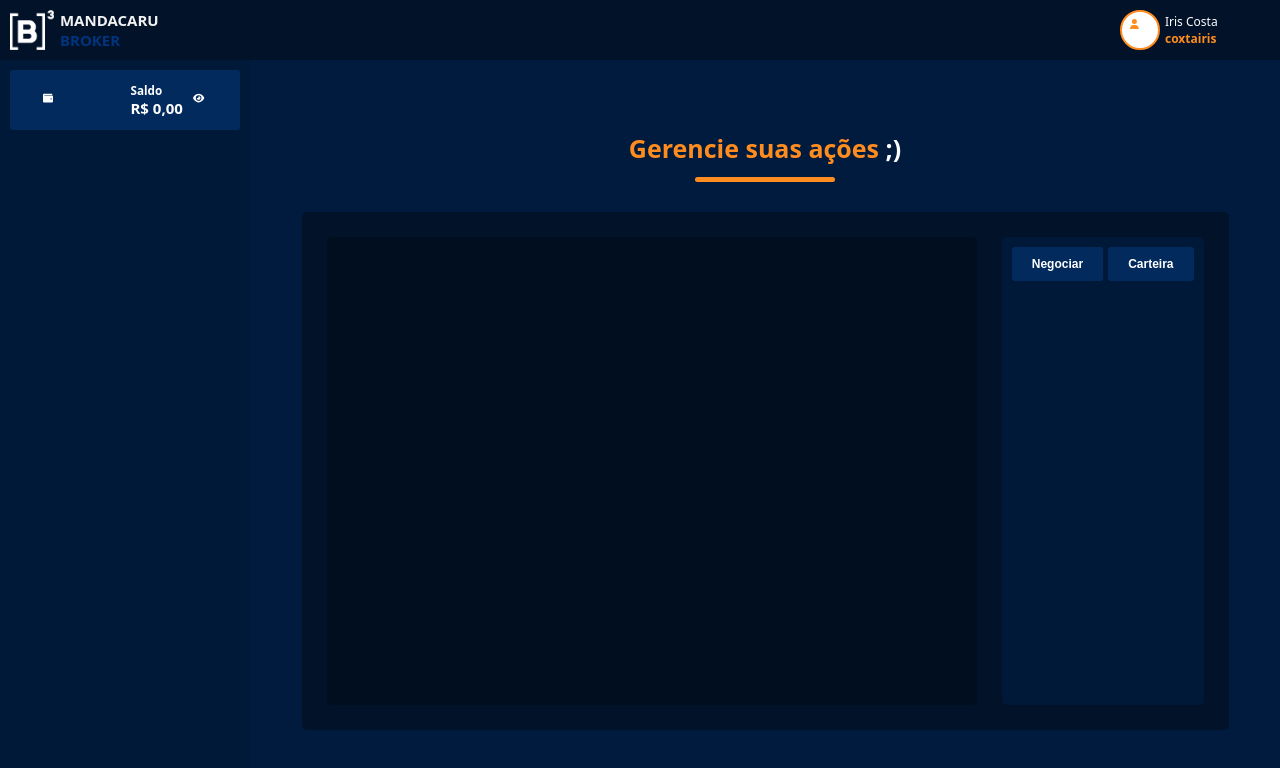
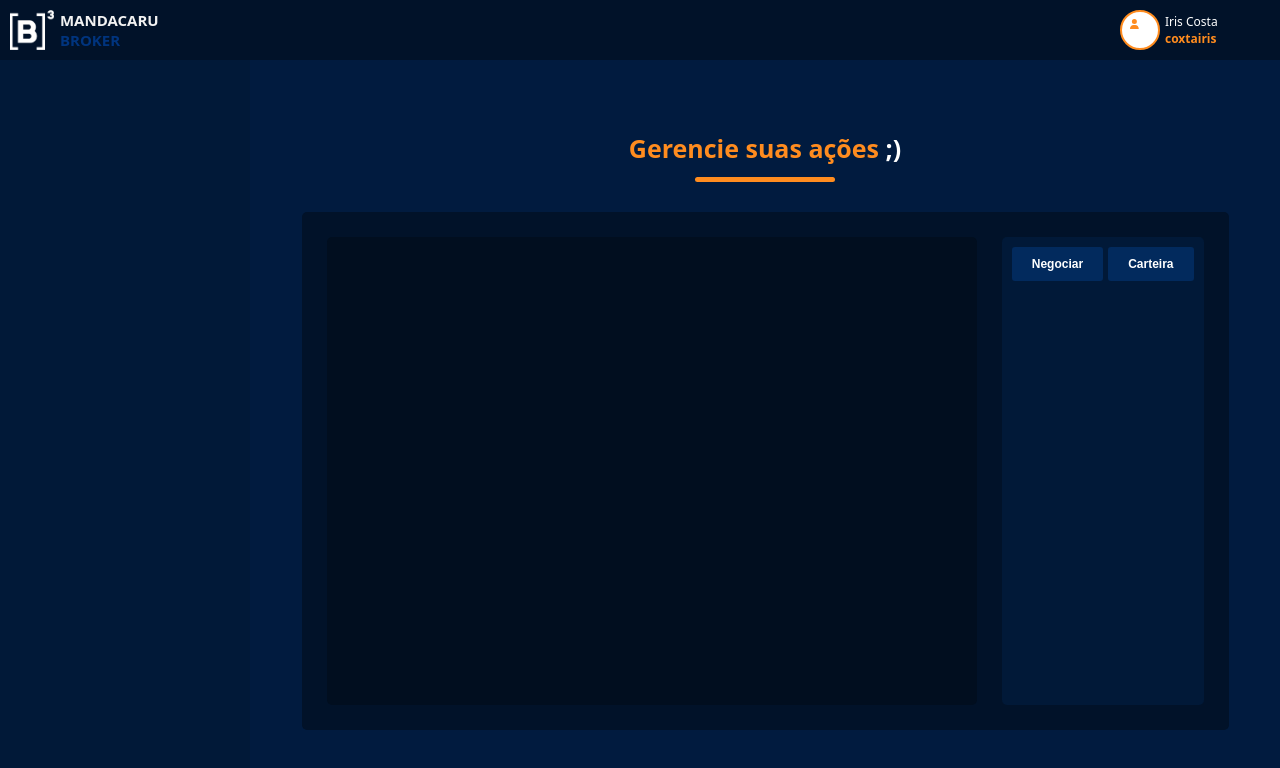
Before and after one commit to izaiasmachado/mandacarubroker-front, a Next.js app: page /dashboard in a window 1280 px wide. Shown: the top 768 px of the page. Built offline with nearby package versions, Linux system fonts and the light colour scheme.

Commit message:
:truck: moving Balance component to Carteira

```diff
--- a/src/app/page.js
+++ b/src/app/page.js
@@ -1,7 +1,6 @@
-import Home from "./Dashboard/page";
-
 export default function Dashboard() {
   return (
-    <Home/>
+    <>
+    </>
   );
 }
--- a/src/components/BalanceGroup/styles.js
+++ b/src/components/BalanceGroup/styles.js
@@ -8,8 +8,8 @@ export const Balance = styled.div`
     justify-content: space-around;
     background-color: #022A5D;
     color: #fff;
-    min-width: 200px;
-    min-height: 60px;
+    width: 100%;
+    min-height: 50px;
     border-radius: 3px;
 `
 
--- a/src/components/MainContainer/Main/RightConteiner/Carteira/index.js
+++ b/src/components/MainContainer/Main/RightConteiner/Carteira/index.js
@@ -1,6 +1,7 @@
 import React, { useState } from "react";
 import * as S from "./styles";
 import Button from "@/components/UI/Button";
+import Balance from "@/components/BalanceGroup";
 
 const Carteira = () => {
   const [value, setValue] = useState("");
@@ -28,6 +29,7 @@ const Carteira = () => {
 
   return (
     <S.Container>
+      <Balance />
       <form onSubmit={handleSubmit}>
         <S.FormContent>
           <S.InputGroup>
--- a/src/components/MainContainer/Main/RightConteiner/Carteira/styles.js
+++ b/src/components/MainContainer/Main/RightConteiner/Carteira/styles.js
@@ -5,14 +5,15 @@ import styled from "styled-components";
 export const Container = styled.div`
   display: flex;
   flex-direction: column;
-  padding-top: 40px;
+  margin-top: 10px;
+  gap: 10px;
   align-items: center;
   width: 100%;
   height: 100%;
   form {
     display: flex;
     flex-direction: column;
-    align-items: flex-start;
+    align-items: center;
     width: 100%;
     height: 100%;
     justify-content: space-between;
@@ -59,11 +60,11 @@ export const RadioButton = styled.input`
 
 export const InputGroup = styled.div`
   display: flex;
-  gap: 20px;
+  flex-direction: column;
+  gap: 10px;
 `;
 
 export const FormContent = styled.div`
   display: flex;
   flex-direction: column;
-  margin-left: 20px;
 `;
--- a/src/components/SideBar/index.js
+++ b/src/components/SideBar/index.js
@@ -3,7 +3,6 @@ import Balance from "../BalanceGroup";
 
 const SideBar = () => (
     <S.SideBar>
-        <Balance />
     </S.SideBar>
 );
 
```
